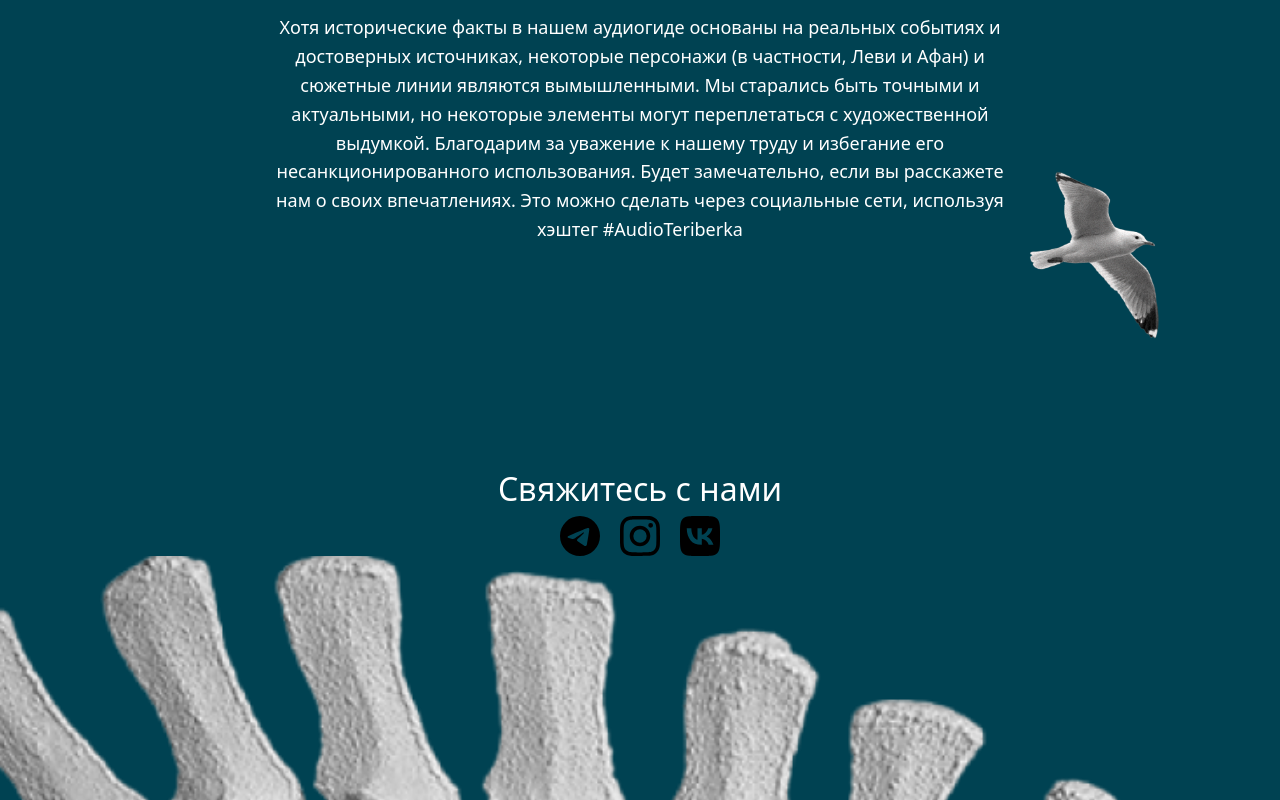
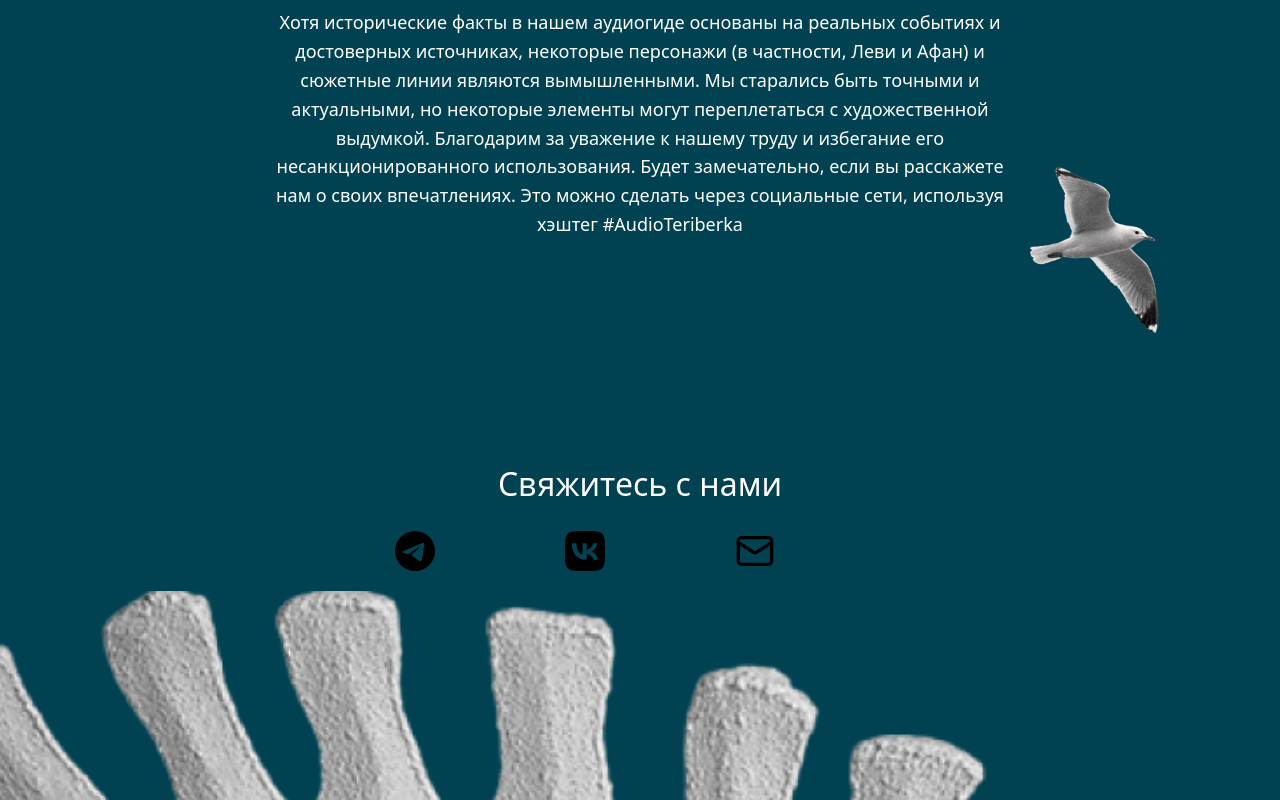
Before and after one commit to oralova51/teriberka, a React (Vite) app in the folder client/: page / in a window 1280 px wide. Shown: the part 4821-5621 px from the top of the page. Built offline with nearby package versions, Linux system fonts and the light colour scheme; no server answers; a web font is replaced by a local one.

Commit message:
fixed some bugs

```diff
--- a/client/pages/MainPage/MainPage.jsx
+++ b/client/pages/MainPage/MainPage.jsx
@@ -20,8 +20,8 @@ export default function MainPage() {
       <Description />
       <Parts />
       <Instructions />
+      <CallToAction />
       <Feedback />
-      <CallToAction />
       <CardList />
       <Team />
       <Disclaimer />
--- a/client/widgets/Feedback/Feedback.css
+++ b/client/widgets/Feedback/Feedback.css
@@ -48,6 +48,7 @@
   margin-top: auto;       /* вот это фиксирует имя внизу */
   font-weight: 600;
   text-align: right;
+  font-size: 18px;
   opacity: 0.85;
 }
 
@@ -67,6 +68,10 @@
   .feedback_card {
     flex: 0 0 calc(50% - 20px);
   }
+  .feedback_card img {
+    width: 50%;
+  }
+}
 
   @media (max-width: 500px) {
   .feedback_card {
--- a/client/widgets/Feedback/Feedback.jsx
+++ b/client/widgets/Feedback/Feedback.jsx
@@ -7,7 +7,7 @@ export default function Feedback() {
       <h3 className="feedback_heading">Отзывы после прослушивания</h3>
       <div className="feedback_block">
       <div className="feedback_card">
-        <img src="../../public/photo_2024-07-1012.41.34.jpeg" />
+        <img src="/photo_2024-07-1012.41.34.jpeg" />
         <p>
           Замечательные истории, легко следовать маршруту, и каждый раздел полон
           интересных фактов.
@@ -32,7 +32,7 @@ export default function Feedback() {
         <p className="name">Варвара</p>
       </div>
       <div className="feedback_card">
-        <img src="/public/photo_2026-01-1917.45.45.jpeg" />
+        <img src="/photo_2026-01-1917.45.45.jpeg" />
         <p>
          Рассказы погружают в атмосферу места, а подробная информация помогает лучше понять историю и природу.
         </p>
--- a/client/widgets/Footer/Footer.css
+++ b/client/widgets/Footer/Footer.css
@@ -1,11 +1,11 @@
 .icon {
   width: 40px;
   height: 40px;
+  transition: transform 0.3s;
 }
 
 .icon:hover {
-  width: 60px;
-  height: 60px;
+  transform: translateY(-5px) scale(1.25); /* 40px * 1.25 ≈ 50px */
 }
 
 .footer-logo {
@@ -43,6 +43,7 @@
   text-align: center;
   color: white;
   background-color: black;
+  padding: 10px;
 }
 
 .footer-content {
@@ -55,6 +56,10 @@
 
 .footer-socials, .footer-links {
   display: flex;
+  flex-direction: row;
+  justify-content: space-around;
+  padding: 10px;
+  margin: 10px;
   gap: 20px;
 }
 
@@ -65,6 +70,8 @@
 .footer a {
   color: white;
   text-decoration: none;
+  width: 150px;
+  font-size: 10px;
 }
 
 /* все состояния ссылки */
@@ -74,7 +81,7 @@
 .footer a:active {
   color: white; /* сохраняем белый */
   text-decoration: none; /* убираем подчеркивание */
-  transition: color 0.3s ease; /* плавное изменение при hover */
+  transition: color 0.2s ease; /* плавное изменение при hover */
 }
 
 .footer a:hover {
--- a/client/widgets/Footer/Footer.jsx
+++ b/client/widgets/Footer/Footer.jsx
@@ -6,14 +6,14 @@ export default function Footer() {
       <div className="footer-top">
         <h2 className="footer-heading">Свяжитесь с нами</h2>
         <div className="footer-socials">
-          <a href="#">
+          <a href="https://t.me/oralovalova">
             <img className="icon" src="/telegram.svg" alt="Telegram" />
           </a>
-          <a href="#">
-            <img className="icon" src="/instagram.svg" alt="Instagram" />
+          <a href="https://m.vk.com/teriberka_audio">
+            <img className="icon" src="/vk.svg" alt="VK" />
           </a>
-          <a href="#">
-            <img className="icon" src="/vk.svg" alt="VK" />
+           <a href="mailto:teriberka.audio@yandex.ru">
+            <img className="icon" src="/mail.svg" alt="VK" />
           </a>
         </div>
         <div className="footer-bones-wrapper">
@@ -27,10 +27,8 @@ export default function Footer() {
         </div>
 
         <nav className="footer-links">
-          <a href="#">Договор-оферта</a>
-          <a href="#">Способы оплаты</a>
-          <a href="#">Возврат</a>
-          <a href="#">Правовая информация</a>
+          <a href="https://disk.yandex.ru/i/mWh38jjm2cTC_Q" target="_blank" rel="noopener noreferrer">Договор-оферта, Политика конфиденциальности</a>
+          <a href="https://disk.yandex.ru/i/15yCbXtIdkIHvQ" target="_blank" rel="noopener noreferrer">Способы оплаты, возврата и остальные требования</a>
         </nav>
       </div>
 
```
Also changed, not shown: client/public/instagram.svg (deleted), client/public/mail.svg (added).
